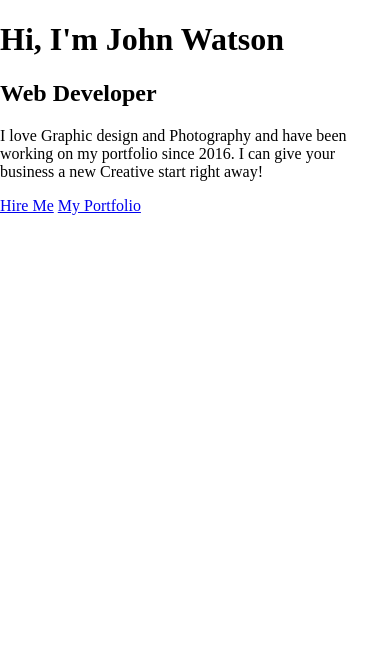
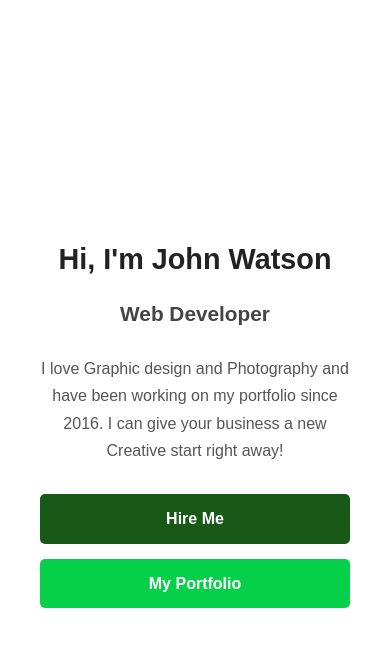
Before and after one commit to IamSamDdev/web-group-assignment, a plain HTML site: page index.html in a window 390 px wide. Drawn offline with Linux system fonts and the light colour scheme.

Commit message:
Update style.css

```diff
--- a/style.css
+++ b/style.css
@@ -1,10 +1,127 @@
-
-
-*, *::after, *::before{
+/* heder/ home page code */
+* {
+    margin: 0;
+    padding: 0;
     box-sizing: border-box;
+    font-family: 'Arial', sans-serif;
 }
 
-body{
-    margin: 0;
-    padding: 0;
+body {
+    background-color: #f8f8f8;
+    color: #333;
+    line-height: 1.6;
 }
+
+.home-container {
+    display: flex;
+    justify-content: center;
+    align-items: center;
+    height: 100vh;
+    padding: 20px;
+    background-color: #fff;
+    max-width: 1200px;
+    margin: 0 auto;
+    box-shadow: 0 0 20px rgba(0, 0, 0, 0.1);
+}
+
+.content {
+    text-align: center;
+    padding: 40px;
+    max-width: 600px;
+}
+
+h1 {
+    font-size: 2.5rem;
+    margin-bottom: 15px;
+    color: #222;
+    font-weight: 700;
+}
+
+h2 {
+    font-size: 1.8rem;
+    margin-bottom: 25px;
+    color: #444;
+    font-weight: 600;
+}
+
+.intro {
+    font-size: 1.1rem;
+    margin-bottom: 30px;
+    color: #555;
+    line-height: 1.7;
+}
+
+.buttons {
+    display: flex;
+    justify-content: center;
+    gap: 20px;
+    margin-top: 30px;
+}
+
+.btn {
+    display: inline-block;
+    padding: 12px 30px;
+    text-decoration: none;
+    font-weight: 600;
+    border-radius: 5px;
+    transition: all 0.3s ease;
+    font-size: 1rem;
+}
+
+.hire-me {
+    background-color: #185918;
+    color: white;
+}
+
+.hire-me:hover {
+    background-color: #0f3d0f;
+    transform: translateY(-3px);
+}
+
+.portfolio {
+    background-color: #06d049;
+    color: white;
+}
+
+.portfolio:hover {
+    background-color: #04a83a;
+    transform: translateY(-3px);
+}
+
+/* Responsive Design */
+@media (max-width: 768px) {
+    h1 {
+        font-size: 2rem;
+    }
+
+    h2 {
+        font-size: 1.5rem;
+    }
+
+    .intro {
+        font-size: 1rem;
+    }
+
+    .buttons {
+        flex-direction: column;
+        gap: 15px;
+    }
+
+    .btn {
+        width: 100%;
+    }
+}
+
+@media (max-width: 480px) {
+    .content {
+        padding: 20px;
+    }
+
+    h1 {
+        font-size: 1.8rem;
+    }
+
+    h2 {
+        font-size: 1.3rem;
+    }
+}
```
